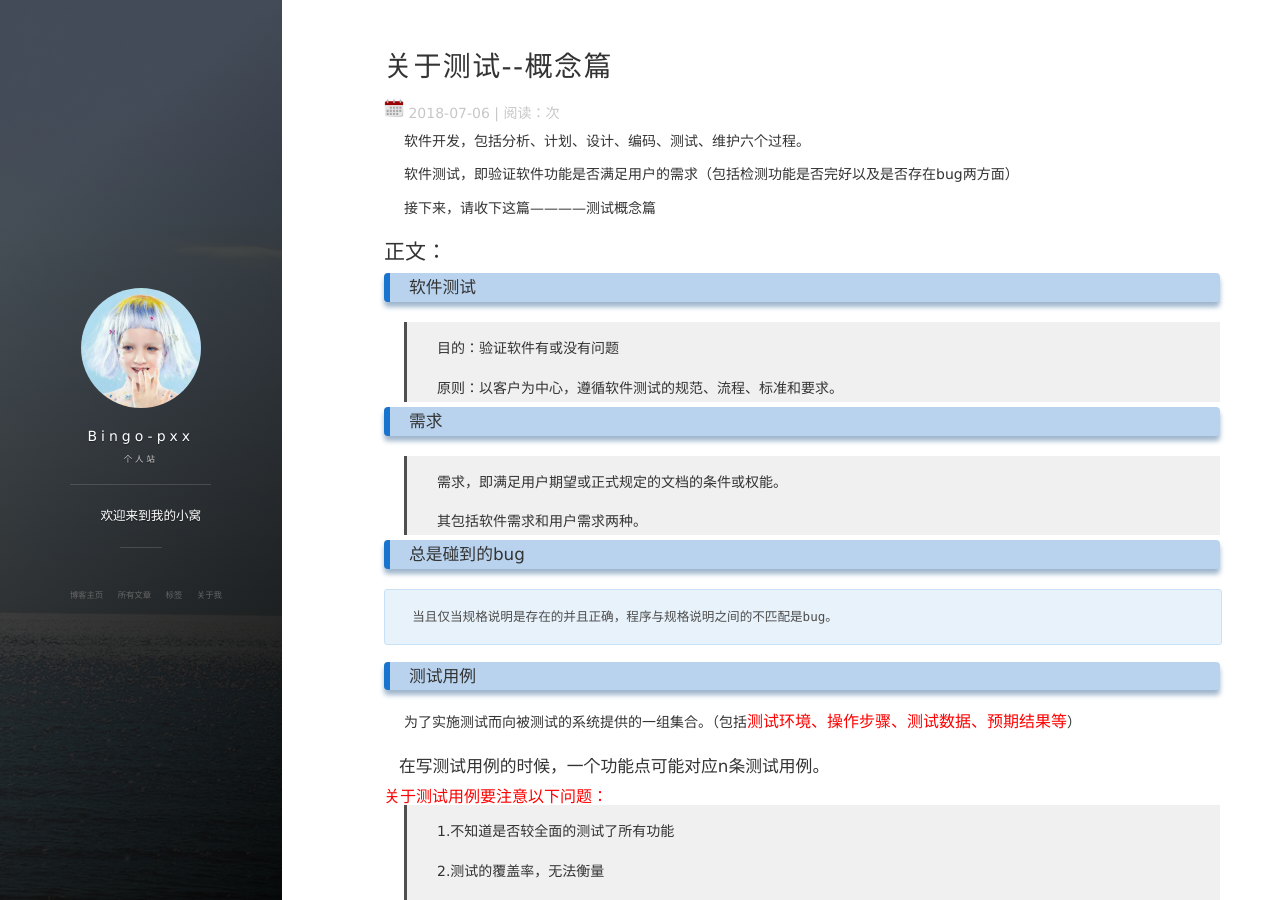
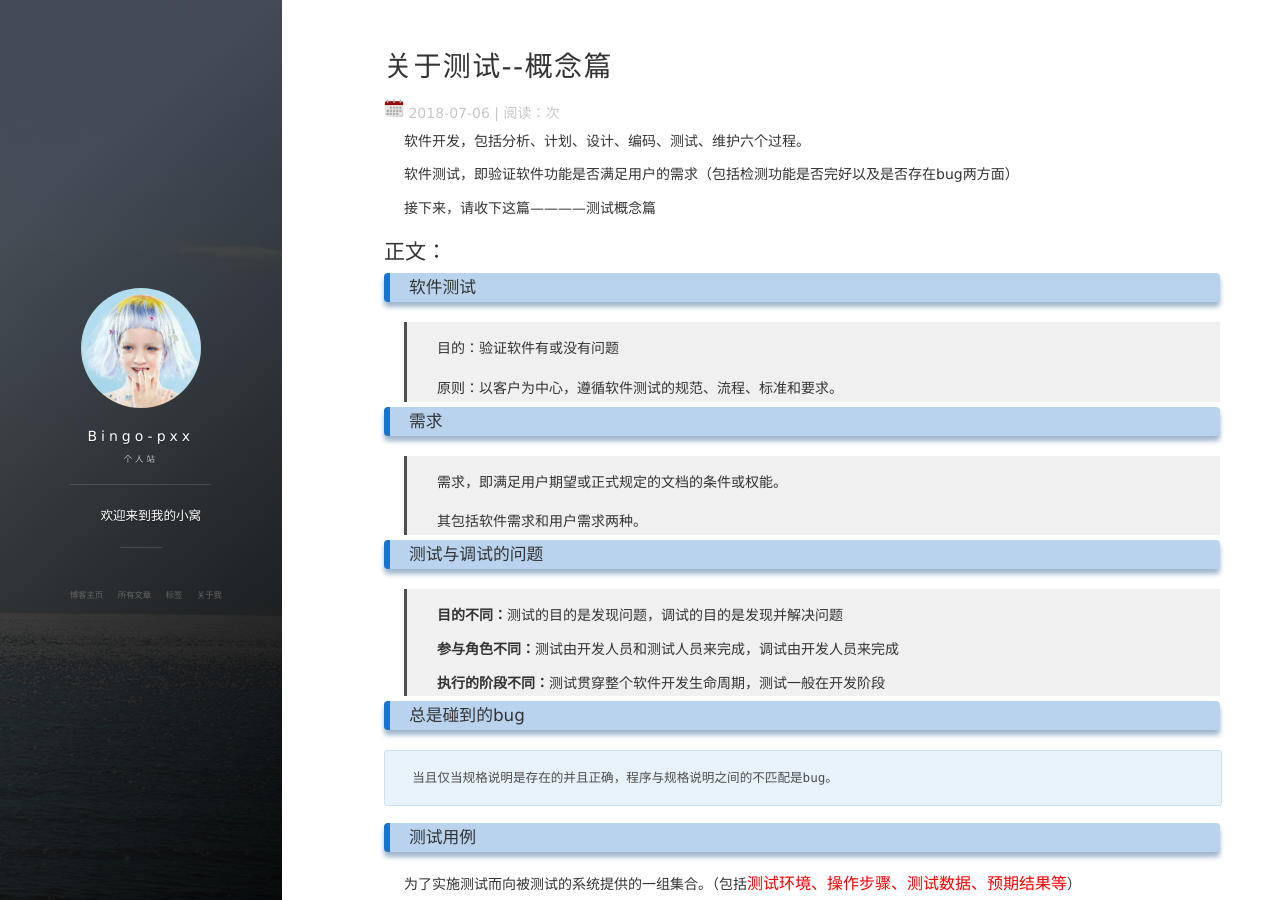
Before and after one commit to luckypxx/luckypxx, a Jekyll site: the page built from _posts/2018-07-05-关于测试.md, in a window 1280 px wide and 900 px high. Built offline with Jekyll 4.4.1, drawn with Linux system fonts in a browser that asks for light colours; nearby versions of some CDN libraries; comment, search, counter and statistics services are not loaded.

Commit message:
测试基本概念

```diff
--- a/_posts/2018-07-05-关于测试.md
+++ b/_posts/2018-07-05-关于测试.md
@@ -25,6 +25,14 @@ tag: 测试
 > 需求，即满足用户期望或正式规定的文档的条件或权能。
 
 > 其包括软件需求和用户需求两种。
+
+### 测试与调试的问题
+
+>**目的不同：**测试的目的是发现问题，调试的目的是发现并解决问题
+>
+>**参与角色不同：**测试由开发人员和测试人员来完成，调试由开发人员来完成
+>
+>**执行的阶段不同：**测试贯穿整个软件开发生命周期，测试一般在开发阶段
 
 ### 总是碰到的bug
 
```
